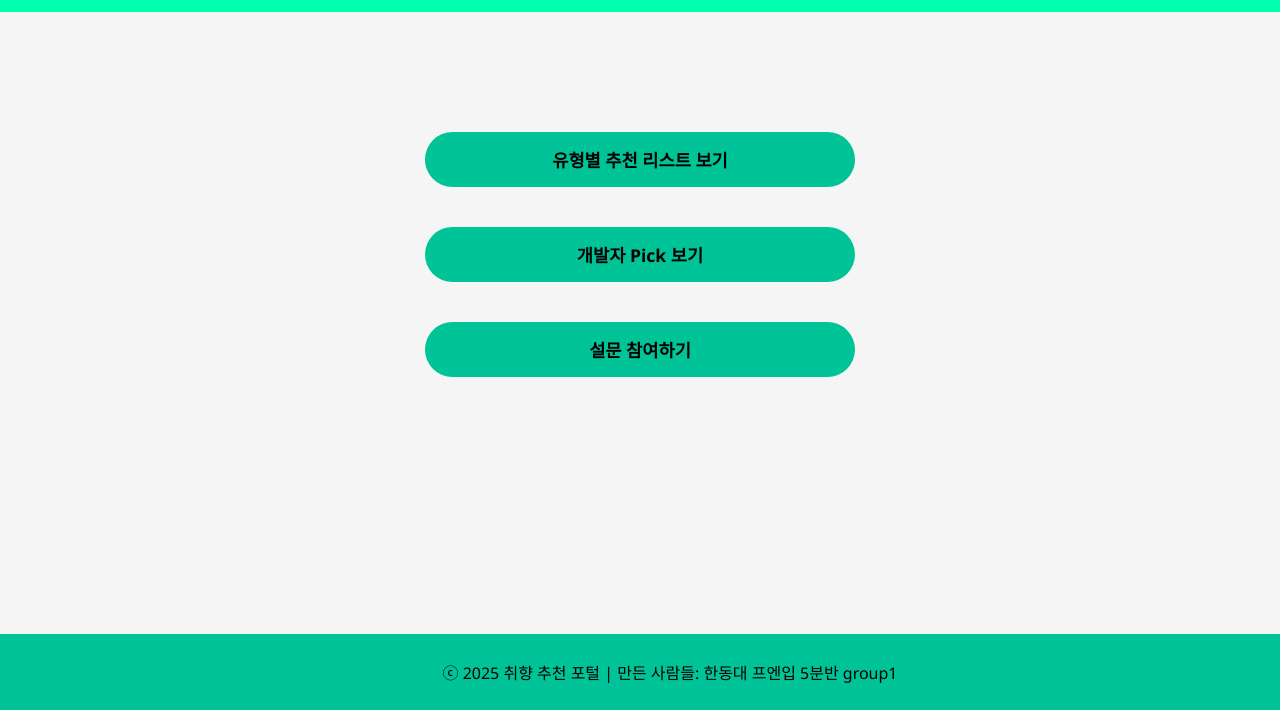
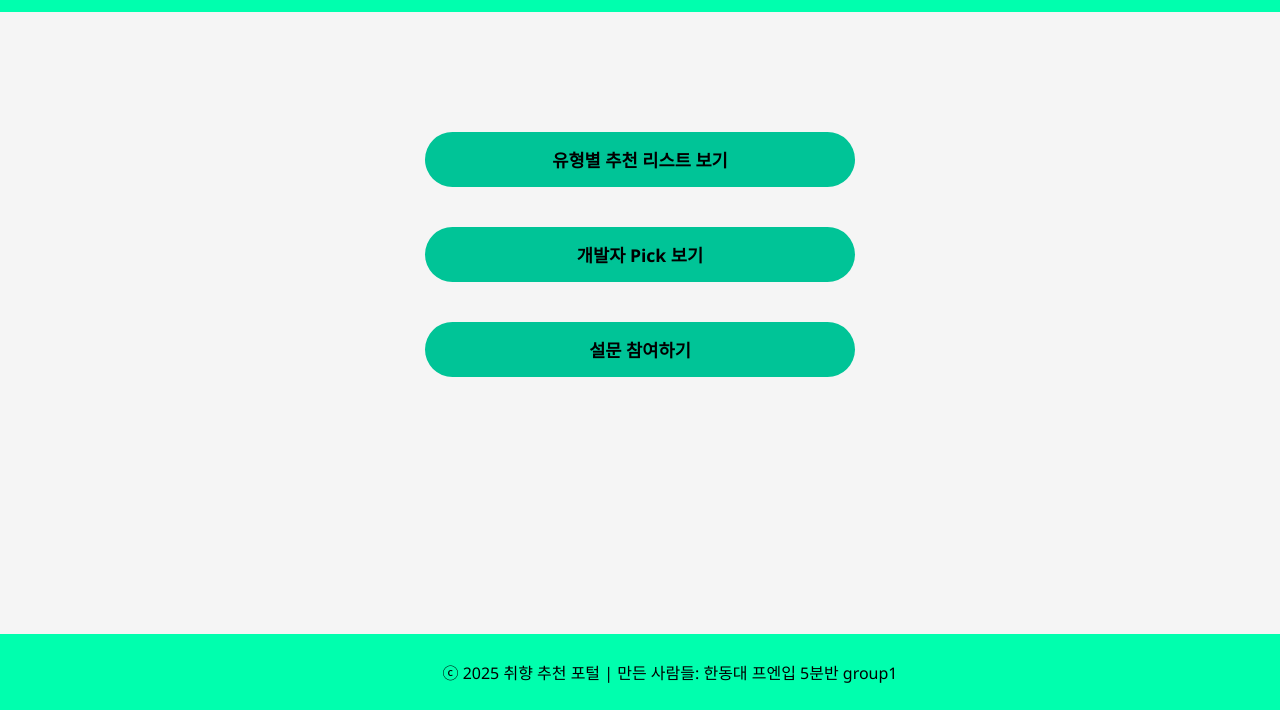
Before and after one commit to Loy773300/IFE_Group1, a plain HTML site: page home.html in a window 1280 px wide. Shown: the part 90-800 px from the top of the page. Drawn offline with Linux system fonts and the light colour scheme.

Commit message:
Update home.html

```diff
--- a/home.html
+++ b/home.html
@@ -53,7 +53,7 @@
             bottom: 0;
             left: 0;
             width: 100%;
-            background-color: #00C497;
+            background-color: #00FFAE;
             color: black;
             text-align: center;
             padding: 10px 30px;
```
